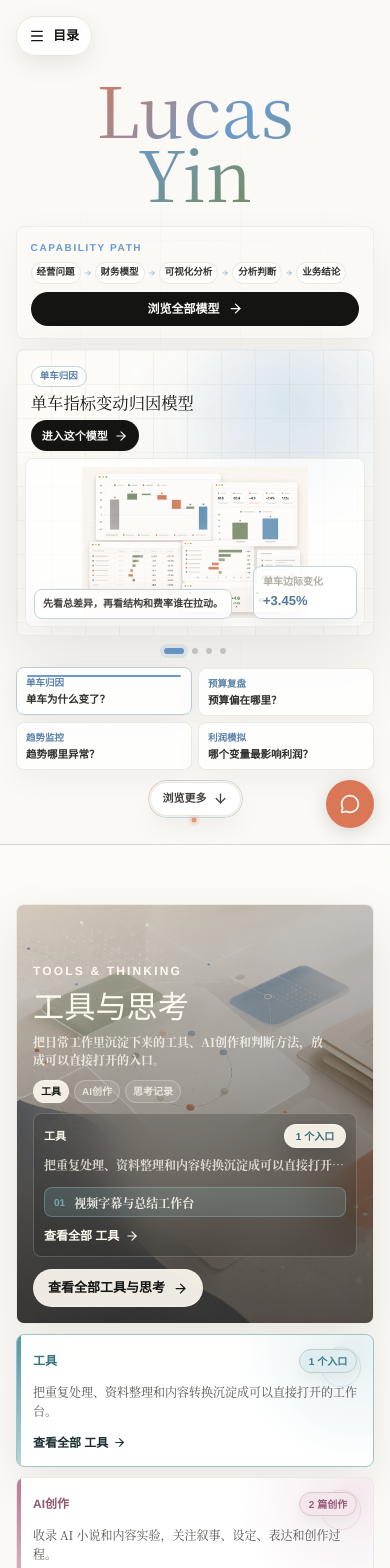
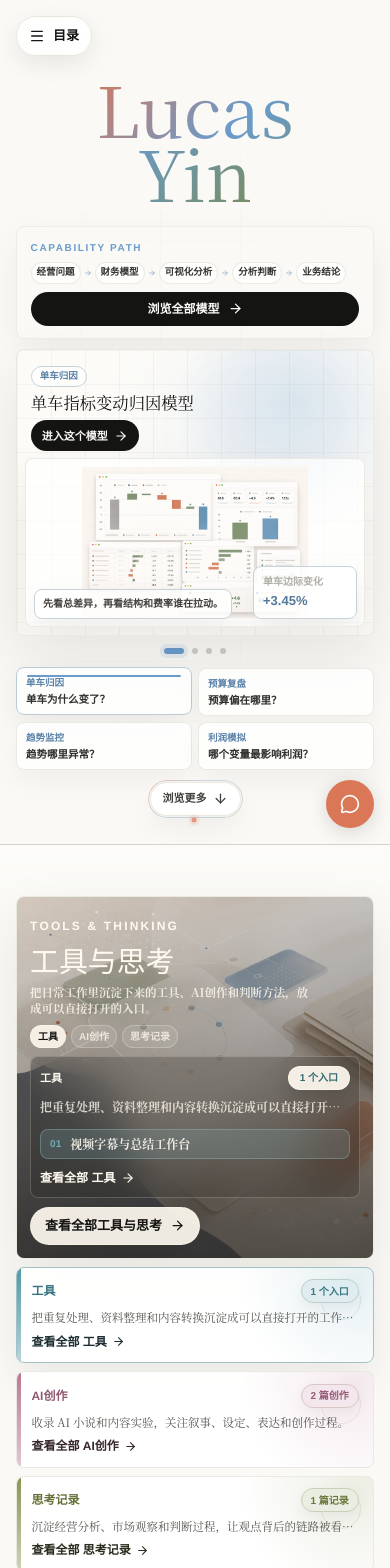
Before and after one commit to yinpengtao2002-ai/yinpengtao2002-ai.github.io, a Next.js app: page / in a window 390 px wide. Shown: the top 1568 px of the page. Built offline with nearby package versions, Linux system fonts and the light colour scheme.

Commit message:
Tighten mobile thinking section

```diff
--- a/src/app/globals.css
+++ b/src/app/globals.css
@@ -3412,7 +3412,9 @@ h6 {
   }
 
   .home-section.home-thinking-section {
-    padding-top: clamp(3.4rem, 7svh, 4.3rem);
+    scroll-margin-top: 0;
+    padding-top: clamp(2.6rem, 6.1svh, 3.3rem);
+    padding-bottom: clamp(1.1rem, 3svh, 1.7rem);
   }
 
   .finance-index-page {
@@ -3431,31 +3433,35 @@ h6 {
 
   .home-thinking-method-index {
     grid-template-columns: 1fr;
-    gap: 10px;
+    gap: 8px;
   }
 
   .home-thinking-visual-card {
-    min-height: 420px;
+    min-height: clamp(330px, 43svh, 370px);
   }
 
   .home-thinking-visual-copy {
-    padding: 1rem;
+    padding: 0.82rem;
   }
 
   .home-thinking-visual-copy h2 {
-    font-size: clamp(1.7rem, 8vw, 2.25rem);
+    font-size: clamp(1.58rem, 7.4vw, 2.05rem);
+    margin-bottom: 6px;
+  }
+
+  .home-thinking-featured-intro {
+    display: -webkit-box;
+    font-size: 11.5px;
+    line-height: 1.45;
     margin-bottom: 8px;
-  }
-
-  .home-thinking-featured-intro {
-    font-size: 12px;
-    line-height: 1.55;
-    margin-bottom: 10px;
+    -webkit-box-orient: vertical;
+    -webkit-line-clamp: 2;
+    overflow: hidden;
   }
 
   .home-thinking-featured-meta {
     gap: 5px;
-    margin-bottom: 10px;
+    margin-bottom: 8px;
   }
 
   .home-thinking-featured-meta span {
@@ -3465,8 +3471,8 @@ h6 {
   }
 
   .home-thinking-preview-panel {
-    padding: 10px;
-    margin-bottom: 12px;
+    padding: 9px;
+    margin-bottom: 9px;
   }
 
   .home-thinking-preview-summary {
@@ -3500,7 +3506,7 @@ h6 {
   .home-thinking-track-rail {
     display: grid;
     grid-template-columns: 1fr;
-    gap: 10px;
+    gap: 8px;
     margin-inline: 0;
     overflow: visible;
     padding: 0;
@@ -3508,8 +3514,19 @@ h6 {
 
   .home-thinking-track-card {
     width: 100%;
-    min-height: 96px;
-    padding: 0.9rem 1rem;
+    min-height: 82px;
+    padding: 0.72rem 0.9rem;
+  }
+
+  .home-thinking-track-card p {
+    font-size: 11.5px;
+    line-height: 1.42;
+    margin-top: 6px;
+    -webkit-line-clamp: 1;
+  }
+
+  .home-thinking-track-foot {
+    margin-top: 7px;
   }
 
   .home-thinking-track-orbit {
--- a/src/components/home/CapabilityHero.tsx
+++ b/src/components/home/CapabilityHero.tsx
@@ -38,9 +38,11 @@ export default function CapabilityHero() {
     const target = document.getElementById("thinking");
     if (!target) return;
 
-    target.scrollIntoView({
+    const top = target.getBoundingClientRect().top + window.scrollY;
+
+    window.scrollTo({
+      top,
       behavior: prefersReducedMotion ? "auto" : "smooth",
-      block: "start",
     });
     window.history.pushState(null, "", "#thinking");
   };
```
Also changed, not shown: 1 other file (tests, documents, lock files or other folders).
